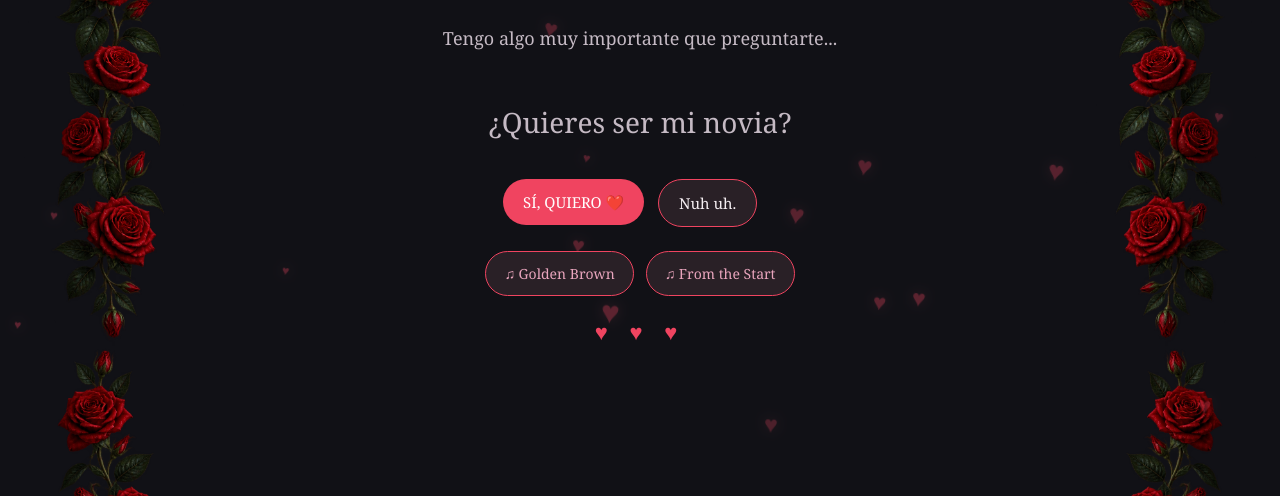
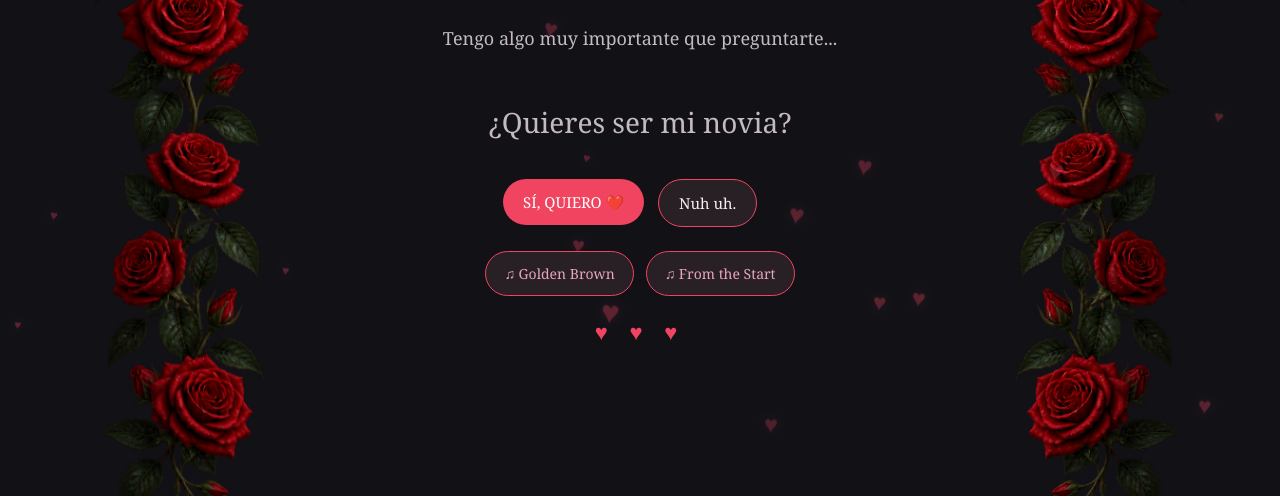
Before and after one commit to stupidmaniatic/MyDearLove, a plain HTML site: page index.html in a window 1280 px wide. Shown: the part 304-800 px from the top of the page. Drawn offline with Linux system fonts and the light colour scheme.

Commit message:
Update index.html

```diff
--- a/index.html
+++ b/index.html
@@ -25,6 +25,8 @@
             align-items: center;
             text-align: center;
             overflow-x: hidden;
+            position: relative;
+            isolation: isolate;
         }
 
         h1 {
@@ -111,6 +113,45 @@
             margin-top: 20px;
         }
 
+        /* Rosas laterales: ocupan toda la pantalla sin deformarse */
+        .rosas-laterales {
+            position: fixed;
+            top: 0;
+            bottom: 0;
+            width: auto;
+            pointer-events: none;
+            z-index: -1;
+            overflow: visible;
+        }
+
+        .rosas-izquierda {
+            left: 0;
+        }
+
+        .rosas-derecha {
+            right: 0;
+            transform: scaleX(-1);
+        }
+
+        .rosas-laterales img {
+            display: block;
+            height: 120vh;
+            width: auto;
+            max-width: none;
+            position: relative;
+            top: -10vh;
+            object-fit: contain;
+            object-position: top left;
+        }
+
+        /* Ajustes de rosas para pantallas pequeñas */
+        @media (max-width: 600px) {
+            .rosas-laterales img {
+                height: 110vh;
+                top: -5vh;
+            }
+        }
+
         /* Cursor personalizado de gatito */
         .cursor-personalizado {
             position: fixed;
@@ -189,12 +230,13 @@
             }
         }
 
+        /* Corazones flotantes del fondo */
         .fondo-corazones {
             position: fixed;
             inset: 0;
             overflow: hidden;
             pointer-events: none;
-            z-index: 0;
+            z-index: -1;
         }
 
         .corazon-flotante {
@@ -411,48 +453,6 @@
             margin-top: 20px;
         }
 
-        /* Rosas laterales: repetidas y sin deformar */
-        .rosas-laterales {
-            position: fixed;
-            top: 0;
-            bottom: 0;
-            width: 220px;
-            pointer-events: none;
-            z-index: 0;
-            overflow: hidden;
-
-            background-image: url("./rosas.png");
-            background-repeat: repeat-y;
-            background-position: center top;
-            background-size: auto 650px;
-        }
-
-        .rosas-izquierda {
-            left: 0;
-        }
-
-        .rosas-derecha {
-            right: 0;
-            transform: scaleX(-1);
-        }
-
-        .rosas-laterales img {
-            display: none;
-        }
-
-        /* Mantener el contenido delante de las rosas */
-        body > :not(.rosas-laterales):not(.fondo-corazones):not(.cursor-personalizado) {
-            position: relative;
-            z-index: 1;
-        }
-
-        @media (max-width: 600px) {
-            .rosas-laterales {
-                width: 100px;
-                background-size: auto 400px;
-            }
-        }
-
         @media (max-width: 480px) {
             h1 {
                 font-size: 32px;
@@ -488,8 +488,14 @@
 
 <body>
 
-    <div class="rosas-laterales rosas-izquierda" aria-hidden="true"></div>
-    <div class="rosas-laterales rosas-derecha" aria-hidden="true"></div>
+    <!-- Rosas decorativas -->
+    <div class="rosas-laterales rosas-izquierda" aria-hidden="true">
+        <img src="./rosas.png" alt="">
+    </div>
+
+    <div class="rosas-laterales rosas-derecha" aria-hidden="true">
+        <img src="./rosas.png" alt="">
+    </div>
 
     <div class="fondo-corazones" aria-hidden="true"></div>
     <div class="cursor-personalizado" aria-hidden="true"></div>
@@ -597,7 +603,7 @@
         const botonSi = document.querySelector("#boton-si");
         const botonNo = document.querySelector("#boton-no");
 
-        // Cursor personalizado y gatito de respaldo.
+        // Cursor personalizado de gatito.
         const imagenGatos = new Image();
 
         imagenGatos.onload = () => {
@@ -648,7 +654,7 @@
             });
         }
 
-        // Botón NO: escapar con un desplazamiento suave.
+        // Botón NO: escapa del ratón.
         botonNo.addEventListener("mouseenter", () => {
             const margen = 20;
             const ancho = botonNo.offsetWidth;
@@ -686,7 +692,7 @@
             });
         });
 
-        // Botón SÍ: mostrar carta, sobre y corazones.
+        // Botón SÍ: carta, sobre y lluvia de corazones.
         botonSi.addEventListener("click", () => {
             const carta = document.querySelector("#carta-amor");
             const sobre = document.querySelector(".sobre-seccion");
@@ -750,7 +756,7 @@
             }
         });
 
-        // Música.
+        // Música: reproducir una canción cada vez.
         const botonGolden = document.querySelector("#boton-golden");
         const botonFromStart =
             document.querySelector("#boton-from-start");
```
